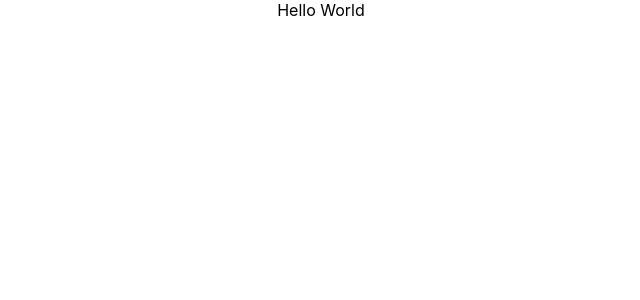
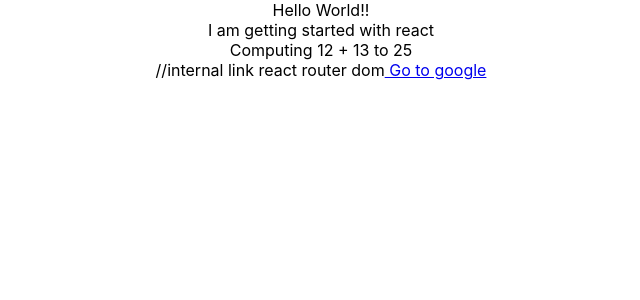
Before and after one commit to Pheonix-db-team/PG-Accreditation-Automation, a React (Create React App) app: page / in a window 1280 px wide. Shown: the top 300 px of the page, without its empty margins (319-959 px from the left). Built offline with nearby package versions, Linux system fonts and the light colour scheme.

Commit message:
:rocket:Finished first custom Component

```diff
--- a/src/components/HelloWorld.js
+++ b/src/components/HelloWorld.js
@@ -1,8 +1,21 @@
 import React from 'react'
 
 function HelloWorld() {
+    const greeting = "Hello World!!";
+    const followup_greeting = "I am getting started with react";
+    const num1 = 12;
+    const num2 = 13;
+    const link = "http://www.google.com"
     return (
-        <div>Hello World</div>
+        //in curly braces look for var else string
+        //React functional component can only return only one ele
+        <div>
+            <div>{greeting}</div>
+            <div>{followup_greeting}</div>
+            <div> Computing {num1} + {num2} to {num1 + num2}</div>
+            //internal link react router dom
+            <a href={link}> Go to google</a>
+        </div>
     )
 }
 
```
